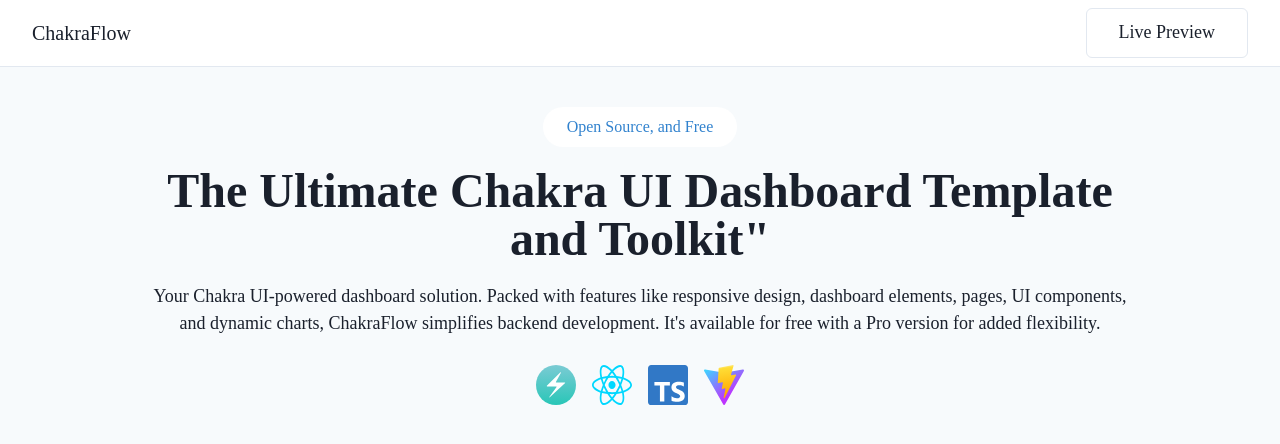
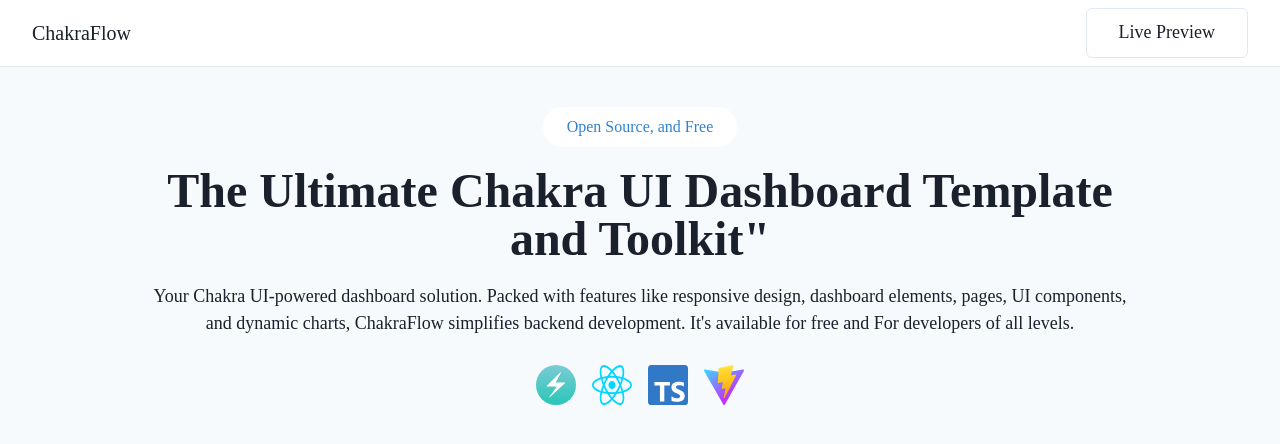
Before and after one commit to KhalilMeziane/ChakraFlow, a React (Vite) app: page / in a window 1280 px wide. Shown: the top 444 px of the page. Built offline with nearby package versions, Linux system fonts and the light colour scheme; the HTML template or start-up script is replaced by a standard one; a web font is replaced by a local one.

Commit message:
feat: update header pargraph content

```diff
--- a/src/pages/home/components/Header.tsx
+++ b/src/pages/home/components/Header.tsx
@@ -9,7 +9,7 @@
                 <VStack mx="auto" justify="center" align="center" w={{ base: '100%', md: '80%', lg: '70%', xl: '80%' }}>
                     <Box fontWeight="medium" bg="white" color="blue.500" px='6' py="2" rounded="full">Open Source, and Free</Box>
                     <Heading as="h1" textAlign="center" size="2xl" py="3">The Ultimate Chakra UI Dashboard Template and Toolkit"</Heading>
-                    <Text textAlign="center" fontSize="lg">Your Chakra UI-powered dashboard solution. Packed with features like responsive design, dashboard elements, pages, UI components, and dynamic charts, ChakraFlow simplifies backend development. It's available for free with a Pro version for added flexibility.</Text>
+                    <Text textAlign="center" fontSize="lg">Your Chakra UI-powered dashboard solution. Packed with features like responsive design, dashboard elements, pages, UI components, and dynamic charts, ChakraFlow simplifies backend development. It's available for free and For developers of all levels.</Text>
                     <HStack spacing="4" pt='5'>
                         <Image w='10' h="10" src={ChakraUiIcon} alt='chakra-ui logo'  />
                         <Image w='10' h="10" src={ReactIcon} alt='reactjs logo'  />
```
